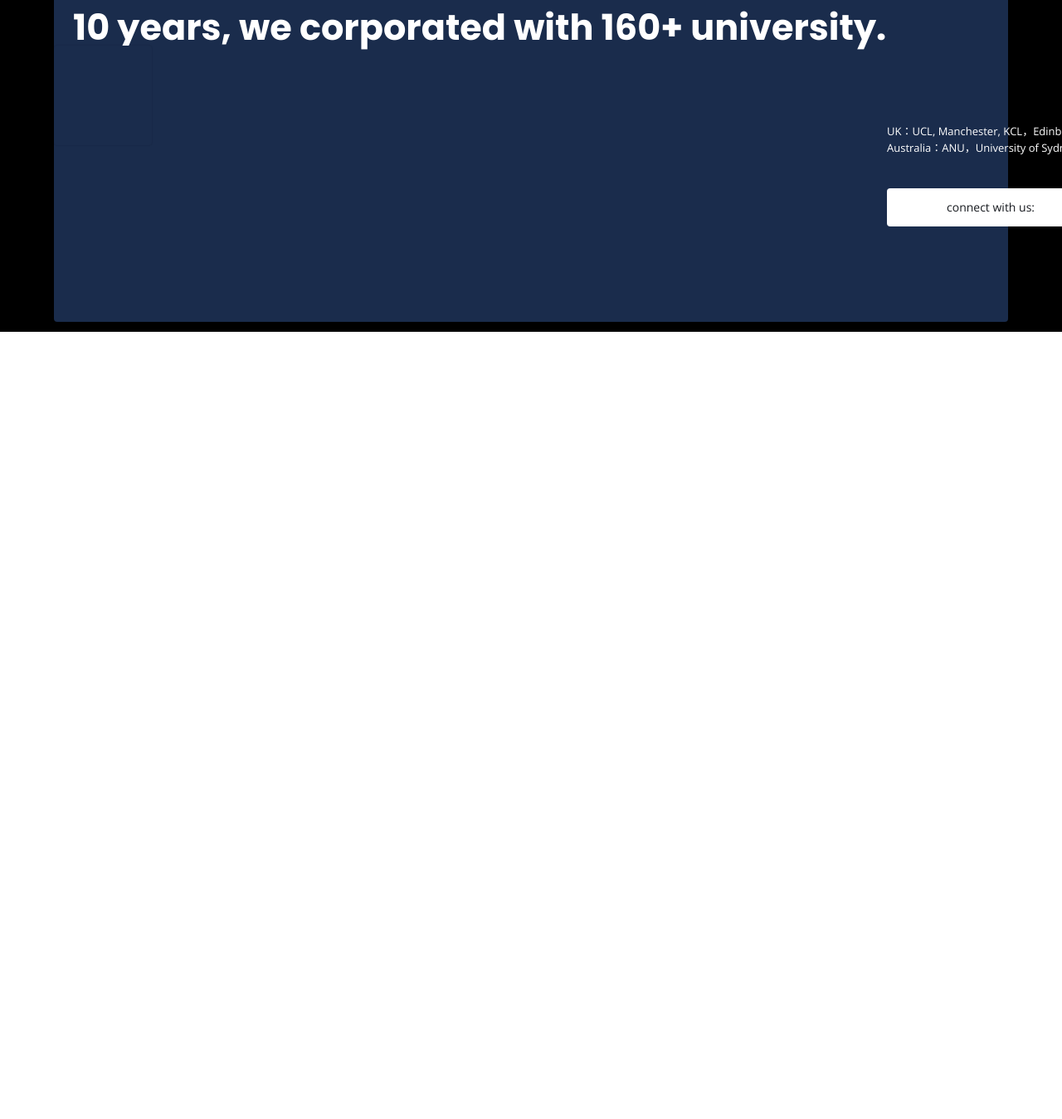
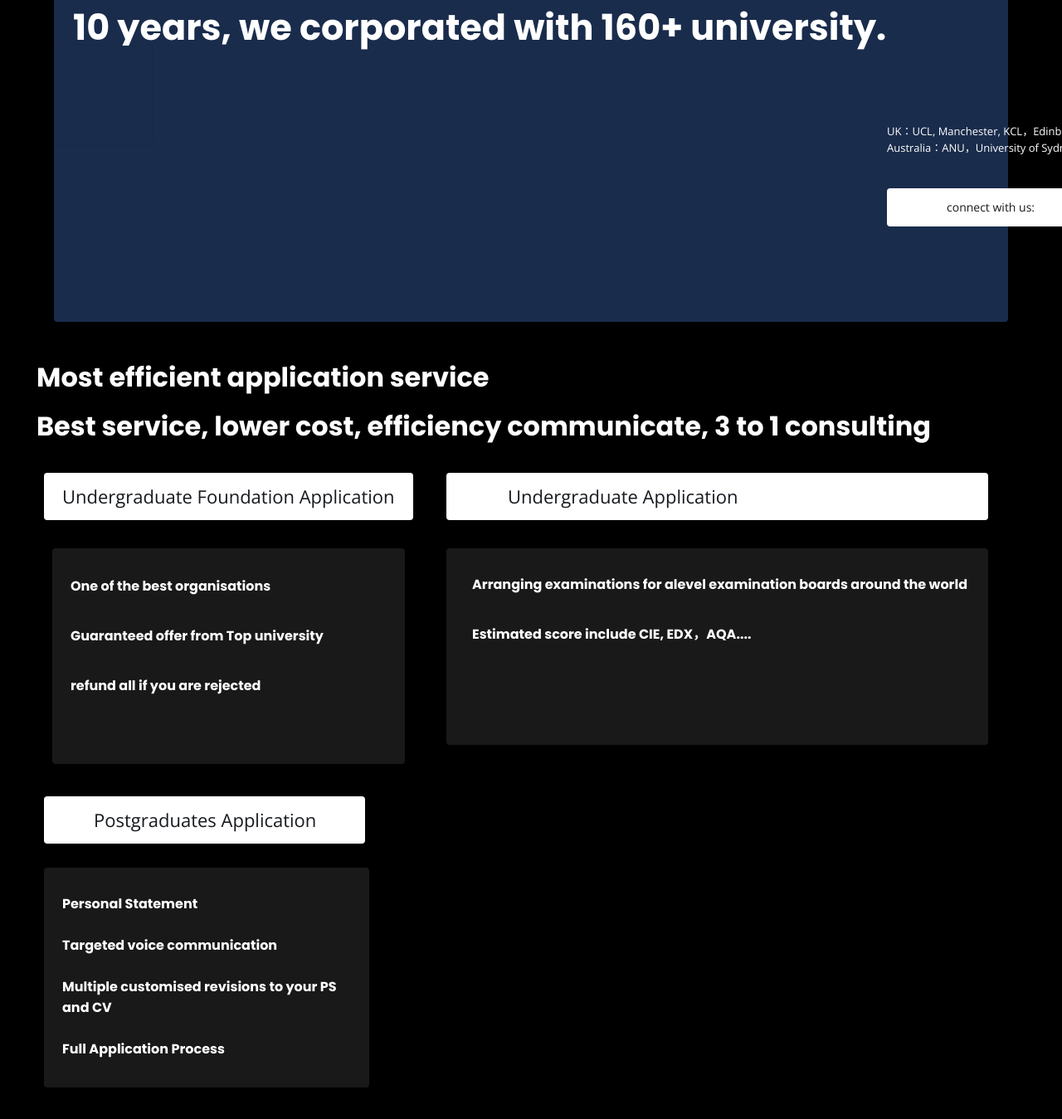
Before and after one commit to Yifeidex/bxjiushuijl, a website built with Parcel: page index.html in a window 1280 px wide. Shown: the part 455-1804 px from the top of the page at 83% size. Before the commit the page ends 855 px from the top, so only its background shows below. Built offline with nearby package versions, Linux system fonts and the light colour scheme.

Commit message:
Update index.html

```diff
--- a/index.html
+++ b/index.html
@@ -73,3 +73,110 @@
     </div>
   </body>
 </html>
+
+<!DOCTYPE html>
+<html>
+  <head>
+    <meta charset="utf-8" />
+    <meta name="viewport" content="initial-scale=1, width=device-width" />
+
+    <link rel="stylesheet" href="./global.css" />
+    <link rel="stylesheet" href="./conversion-output.css" />
+    <link
+      rel="stylesheet"
+      href="https://fonts.googleapis.com/css2?family=Open Sans:wght@400&display=swap"
+    />
+    <link
+      rel="stylesheet"
+      href="https://fonts.googleapis.com/css2?family=Poppins:wght@700&display=swap"
+    />
+  </head>
+  <body>
+    <div class="conversion-output1">
+      <section class="service-info">
+        <h1 class="most-efficient-application">
+          Most efficient application service
+        </h1>
+        <h1 class="best-service-lower">
+          Best service, lower cost, efficiency communicate, 3 to 1 consulting
+        </h1>
+      </section>
+      <div class="button-52">
+        <div class="div">&gt;</div>
+      </div>
+      <section class="foundation-wrapper">
+        <div class="foundation">
+          <div class="button-50-parent">
+            <button class="button-50">
+              <div class="undergraduate-foundation-appli">
+                Undergraduate Foundation Application
+              </div>
+            </button>
+            <div class="container-76-wrapper">
+              <div class="container-76">
+                <p class="arranging-examinations-for-container">
+                  <span class="one-of-the1">One of the best organisations</span>
+                  <span class="blank-line">&nbsp;</span>
+                  <span class="guaranteed-offer-from"
+                    >Guaranteed offer from Top university</span
+                  >
+                  <span class="blank-line1">&nbsp;</span>
+                  <span class="refund-all-if"
+                    >refund all if you are rejected</span
+                  >
+                  <span class="blank-line2">&nbsp;</span>
+                  <span class="blank-line3">&nbsp;</span>
+                </p>
+              </div>
+            </div>
+          </div>
+          <div class="button-50-group">
+            <button class="button-501">
+              <div class="undergraduate-application">
+                Undergraduate Application
+              </div>
+            </button>
+            <div class="container-75">
+              <p class="arranging-examinations-for-container1">
+                <span class="arranging-examinations-for"
+                  >Arranging examinations for alevel examination boards around
+                  the world</span
+                >
+                <span class="blank-line4">&nbsp;</span>
+                <span class="estimated-score-include"
+                  >Estimated score include CIE, EDX，AQA....</span
+                >
+                <span class="blank-line5">&nbsp;</span>
+                <span class="blank-line6">&nbsp;</span>
+              </p>
+            </div>
+          </div>
+          <div class="postgraduate">
+            <button class="button-502">
+              <div class="postgraduates-application">
+                Postgraduates Application
+              </div>
+            </button>
+            <div class="container-73">
+              <p class="personal-statementtargeted-voi-container">
+                <span class="personal-statement">Personal Statement</span>
+                <span class="blank-line7">&nbsp;</span>
+                <span class="targeted-voice-communication"
+                  >Targeted voice communication</span
+                >
+                <span class="blank-line8">&nbsp;</span>
+                <span class="multiple-customised-revisions"
+                  >Multiple customised revisions to your PS and CV</span
+                >
+                <span class="blank-line9">&nbsp;</span>
+                <span class="full-application-process"
+                  >Full Application Process</span
+                >
+              </p>
+            </div>
+          </div>
+        </div>
+      </section>
+    </div>
+  </body>
+</html>
```
